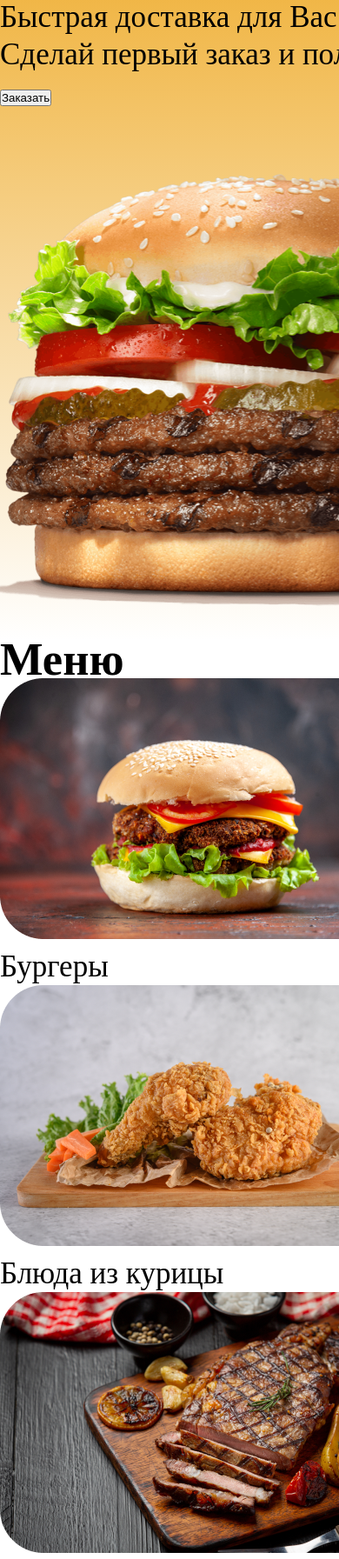
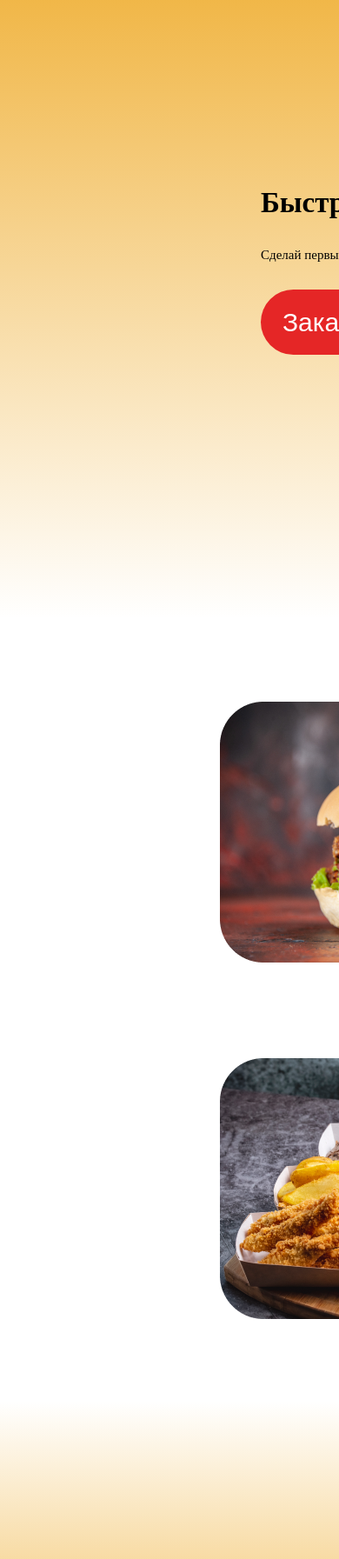
Before and after one commit to SleepyOwlOvO/burger, a plain HTML site: page index.html in a window 390 px wide. Shown: the part 188-1981 px from the top of the page at 87% size. Drawn offline with Linux system fonts and the light colour scheme.

Commit message:
верстка(без адаптива)

```diff
--- a/index.html
+++ b/index.html
@@ -110,12 +110,12 @@
         <ul class="footer_contacts">
             <li>
                 <a href="#">
-                    <img src="images/VK Circled.png" alt="" width="50" height="50">
+                    <img src="images/VK Circled.png" alt="" width="50" height="50" class="footer_images">
                 </a>
             </li>
             <li>
                 <a href="#">
-                    <img src="images/Telegram.png" alt="" width="55" height="55">
+                    <img src="images/Telegram.png" alt="" width="55" height="55" class="footer_images">
                 </a>
             </li>
         </ul>
--- a/style.css
+++ b/style.css
@@ -33,13 +33,13 @@ body {
     padding-right: 65px;
 }
 
-.logo{
+.logo {
     display: block;
     margin-top: 8px;
 
 }
 
-.navigation_list{
+.navigation_list {
     display: flex;
     flex-wrap: wrap;
     gap: 30px;
@@ -59,7 +59,7 @@ body {
     color:black;
 }
 
-.navigation_button{
+.navigation_button {
     display: inline-block;
     width: 70px;
     height: 70px;
@@ -67,3 +67,151 @@ body {
     border: none;
     border-radius: 100px;
 }
+
+.container_page_header {
+   display: flex;
+   padding-top: 25px;
+   gap: 20px;
+   padding-left: 300px;
+}
+
+.text_header_list {
+    width: 600px;
+    margin: 0;
+    padding: 0;
+    list-style: none;
+}
+
+.text_header {
+    margin: 0;
+    padding: 0;
+    padding-top: 190px;
+    font-weight: 800;
+    font-size: 33px;
+    line-height: 40px;
+}
+
+.text_header_discount {
+    margin: 0;
+    padding: 0;
+    padding-top: 30px;
+    padding-bottom: 30px;
+    font-weight: 400;
+    font-size: 15px;
+    line-height: 20px;
+}
+
+.container_button_header {
+    display: block;
+    margin: 0;
+    padding: 25px;
+    font-weight: 400;
+    font-size: 30px;
+    line-height: 25px;
+    color: #FFFFFF;
+    background: #E52626;
+    border-radius: 50px;
+    border: none;
+}
+
+.page_main {
+    width: 1900px;
+    min-height: 900px;
+    text-align: center;
+
+}
+
+.container_catalog {
+    display: flex;
+    flex-wrap: wrap;
+    justify-content: center;
+}
+
+.catalog_tittle {
+    margin: 0;
+    padding: 0;
+    font-size: 45px;
+    line-height: 55px;
+    color: black;
+}
+
+.catalog_list {
+    display: flex;
+    flex-wrap: wrap;
+    justify-content: center;
+    margin: 0;
+    margin-left: 15px;
+    margin-top: 40px;
+    padding: 0;
+    gap: 40px 30px;
+    list-style: none;
+}
+
+.catalog_item {
+    width: 450px;
+}
+
+.catalog_text {
+    margin: 0;
+    padding: 0;
+    padding-top: 15px;
+    font-weight: 500;
+    font-size: 35px;
+    line-height: 45px;
+    color: black;
+}
+
+.page_footer {
+    width: 1900px;
+    min-height: 450px;
+    text-align: center;
+    background-image: linear-gradient(#D9D9D900, #EDA61D);
+}
+
+.footer_list {
+    display: flex;
+    flex-wrap: wrap;
+    margin: 0;
+    padding: 0;
+    padding-top: 160px;
+    gap: 100px;
+    font-weight: 400;
+    font-size: 20px;
+    line-height: 25px;
+    justify-content: center;
+    list-style: none;
+}
+
+.footer_tittle {
+    margin: 0;
+    padding: 0;
+    text-decoration: none;
+    color: black;
+}
+
+.footer_page_text {
+    margin: 0;
+    padding: 0;
+    padding-top: 20px;
+    font-weight: 500;
+    font-size: 20px;
+    line-height: 25px;
+    list-style: none;
+}
+
+.footer_text {
+    padding-top: 25px;
+}
+
+.footer_contacts {
+    display: flex;
+    flex-wrap: wrap;
+    gap: 5px;
+    justify-content: center;
+    list-style: none;
+    padding-top: 25px;
+}
+
+.footer_images {
+    display: block;
+}
```
